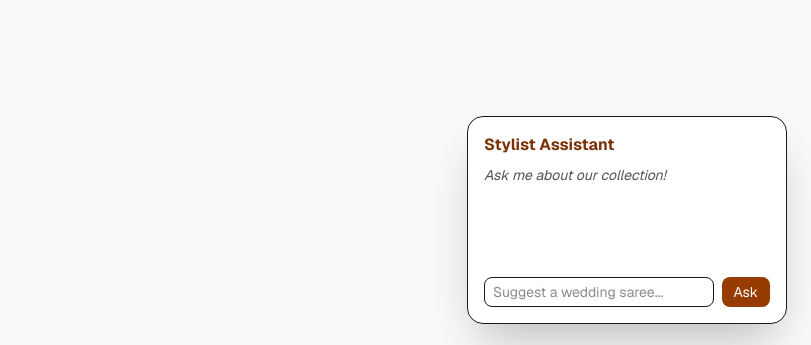
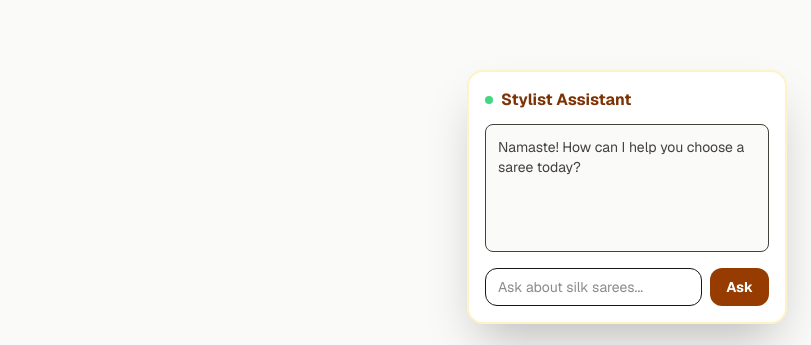
Before and after one commit to shekharmishra-dev/shreemati-sarees, a Next.js app: page / in a window 1280 px wide. Shown: the part 452-797 px from the top of the page, without its empty margins (469-1280 px from the left). Built offline with nearby package versions, Linux system fonts and the light colour scheme; no server answers; the database is empty.

Commit message:
fixed chat logic and image layout

```diff
--- a/src/app/page.tsx
+++ b/src/app/page.tsx
@@ -1,4 +1,4 @@
-"use client"; // We need this for the chat to be interactive
+"use client";
 import { useState, useEffect } from 'react';
 import { createClient } from '@supabase/supabase-js';
 
@@ -22,48 +22,68 @@ export default function Home() {
   }, []);
 
   const askAI = async () => {
+    if (!input) return;
     setLoading(true);
-    const res = await fetch('/api/chat', {
-      method: 'POST',
-      body: JSON.stringify({ message: input }),
-    });
-    const data = await res.json();
-    setChatResponse(data.text);
+    setChatResponse("Thinking...");
+    try {
+      const res = await fetch('/api/chat', {
+        method: 'POST',
+        headers: { 'Content-Type': 'application/json' },
+        body: JSON.stringify({ message: input }),
+      });
+      const data = await res.json();
+      setChatResponse(data.text || "I'm here to help! Ask me anything about our sarees.");
+    } catch (err) {
+      setChatResponse("Connection issue. Please check your API key in Vercel.");
+    }
     setLoading(false);
   };
 
   return (
-    <main className="flex min-h-screen flex-col items-center p-6 bg-stone-50 text-stone-900 font-serif">
+    <main className="flex min-h-screen flex-col items-center p-6 bg-stone-50 font-serif">
       <h1 className="text-5xl font-bold text-amber-900 my-10">Shreemati</h1>
 
-      {/* Saree List */}
-      <div className="grid gap-8 w-full max-w-2xl mb-24">
+      <div className="grid grid-cols-1 md:grid-cols-2 gap-8 w-full max-w-4xl mb-24 font-sans">
         {sarees.map((s) => (
-          <div key={s.id} className="p-6 bg-white rounded-xl shadow border">
-            <h2 className="text-2xl font-bold">{s.name}</h2>
-            <p className="text-stone-600">₹{s.price}</p>
+          <div key={s.id} className="bg-white rounded-2xl shadow-md overflow-hidden border border-stone-200">
+            <div className="aspect-[4/5] bg-stone-100">
+              <img
+                src={s.image_url || 'https://via.placeholder.com/400x500?text=Direct+Link+Needed'}
+                className="w-full h-full object-cover"
+                alt={s.name}
+              />
+            </div>
+            <div className="p-6">
+              <h2 className="text-2xl font-bold text-stone-800">{s.name}</h2>
+              <p className="text-amber-800 font-bold text-xl mt-2">₹{s.price}</p>
+              <p className="text-stone-500 text-sm mt-1">{s.description}</p>
+            </div>
           </div>
         ))}
       </div>
 
-      {/* Floating AI Chatbox */}
-      <div className="fixed bottom-6 right-6 w-80 bg-white shadow-2xl rounded-2xl border p-4 font-sans">
-        <h3 className="font-bold text-amber-900 mb-2">Stylist Assistant</h3>
-        <div className="text-sm text-stone-600 mb-4 h-24 overflow-y-auto italic">
-          {loading ? "Thinking..." : chatResponse || "Ask me about our collection!"}
+      <div className="fixed bottom-6 right-6 w-80 bg-white shadow-2xl rounded-2xl border-2 border-amber-100 p-4 font-sans">
+        <div className="flex items-center gap-2 mb-3">
+          <div className="w-2 h-2 bg-green-500 rounded-full animate-pulse"></div>
+          <h3 className="font-bold text-amber-900">Stylist Assistant</h3>
+        </div>
+        <div className="text-sm text-stone-700 mb-4 h-32 overflow-y-auto bg-stone-50 p-3 rounded-lg border">
+          {chatResponse || "Namaste! How can I help you choose a saree today?"}
         </div>
         <div className="flex gap-2">
           <input
-            className="flex-1 border rounded-lg px-2 py-1 text-sm"
-            placeholder="Suggest a wedding saree..."
+            className="flex-1 border rounded-xl px-3 py-2 text-sm focus:outline-none focus:ring-2 focus:ring-amber-500"
+            placeholder="Ask about silk sarees..."
             value={input}
             onChange={(e) => setInput(e.target.value)}
+            onKeyPress={(e) => e.key === 'Enter' && askAI()}
           />
           <button
             onClick={askAI}
-            className="bg-amber-800 text-white px-3 py-1 rounded-lg text-sm"
+            disabled={loading}
+            className="bg-amber-800 text-white px-4 py-2 rounded-xl text-sm font-bold hover:bg-amber-900 disabled:bg-stone-400"
           >
-            Ask
+            {loading ? "..." : "Ask"}
           </button>
         </div>
       </div>
```
